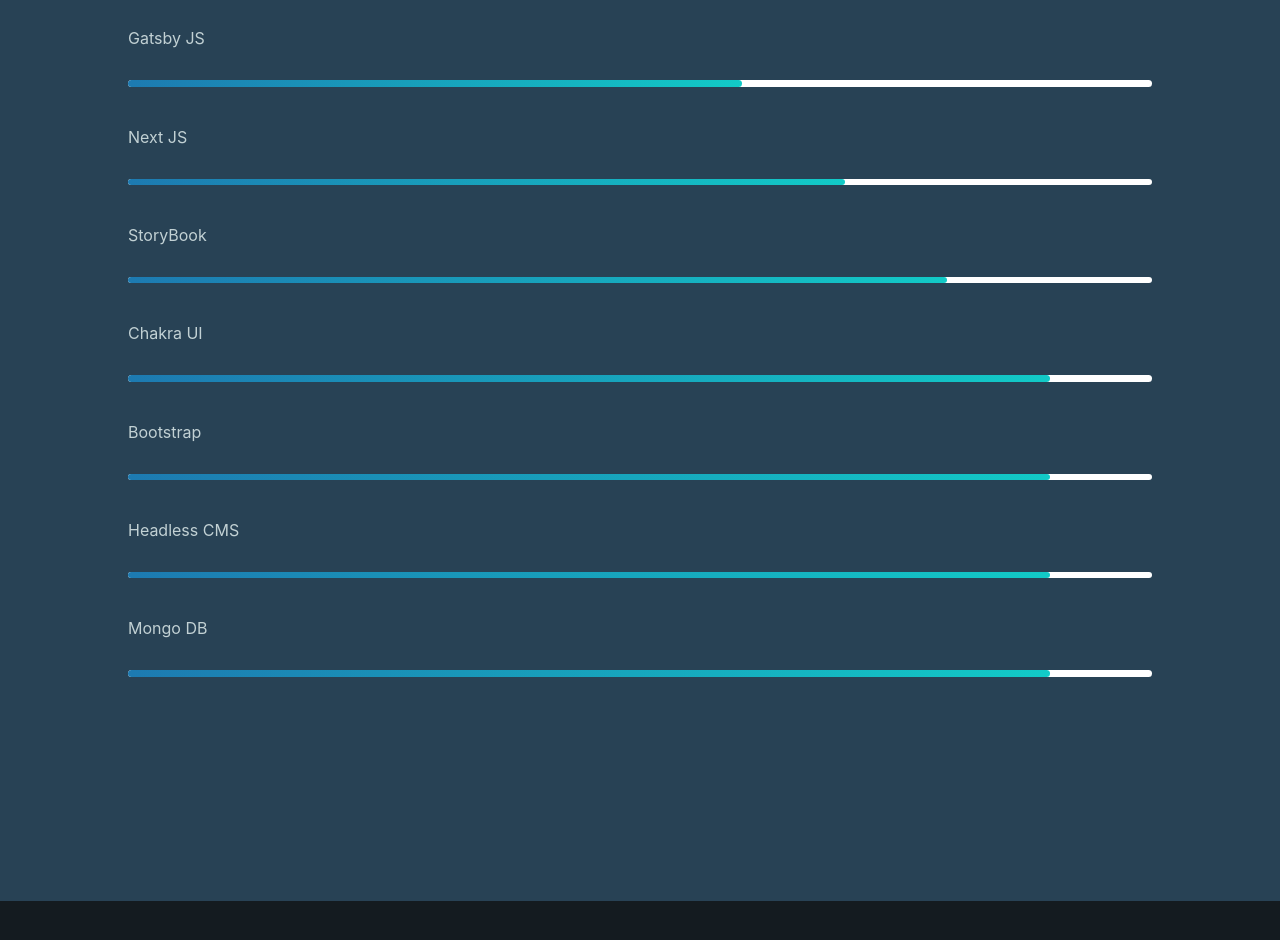
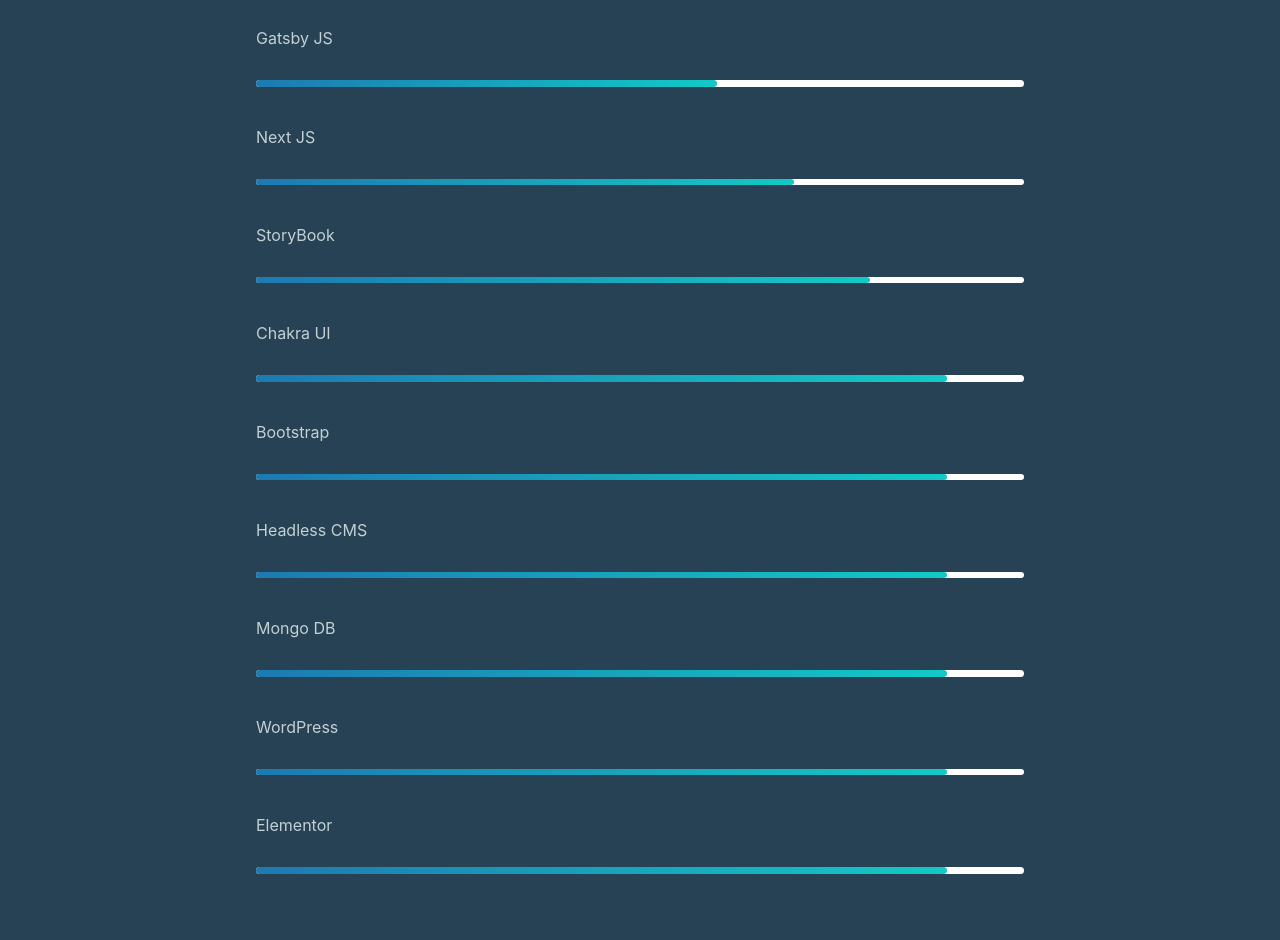
Before and after one commit to hanifb1360/portfolio-react, a React (Create React App) app: page /skills in a window 1280 px wide. Shown: the part 1030-1970 px from the top of the page. Before the commit the page ends 1931 px from the top, so only its background shows below. Built offline with nearby package versions, Linux system fonts and the light colour scheme.

Commit message:
css adjusments

```diff
--- a/src/pages/Design/Design.module.scss
+++ b/src/pages/Design/Design.module.scss
@@ -49,7 +49,7 @@
 
 @media screen and (max-width: 768px) {
   .designPage {
-    padding: 6rem 1rem 1rem 1rem;
+    padding: 2rem 1rem 1rem 1rem;
     .portfolioCodeContainer {
       width: fit-content;
       a {
--- a/src/pages/Skills/Skills.jsx
+++ b/src/pages/Skills/Skills.jsx
@@ -36,6 +36,8 @@ const Skills = () => {
         <SkillBar skill="Bootstrap" percentage={90} />
         <SkillBar skill="Headless CMS" percentage={90} />
         <SkillBar skill="Mongo DB" percentage={90} />
+        <SkillBar skill="WordPress" percentage={90} />
+        <SkillBar skill="Elementor" percentage={90} />
       </div>
     </main>
   );
--- a/src/pages/Skills/Skills.module.scss
+++ b/src/pages/Skills/Skills.module.scss
@@ -15,6 +15,11 @@
     letter-spacing: 3px;
   }
   .skillsContainer {
-    width: 80%;
+    width: 60%;
+    @media (max-width: 768px) {
+      width: 80%;
+
+    }
   }
+
 }
--- a/src/pages/WordPressProjects/WpProjects.module.scss
+++ b/src/pages/WordPressProjects/WpProjects.module.scss
@@ -49,7 +49,7 @@
 
 @media screen and (max-width: 768px) {
   .wordpressPage {
-    padding: 6rem 1rem 1rem 1rem;
+    padding: 2rem 1rem 1rem 1rem;
     .portfolioCodeContainer {
       width: fit-content;
       a {
```
